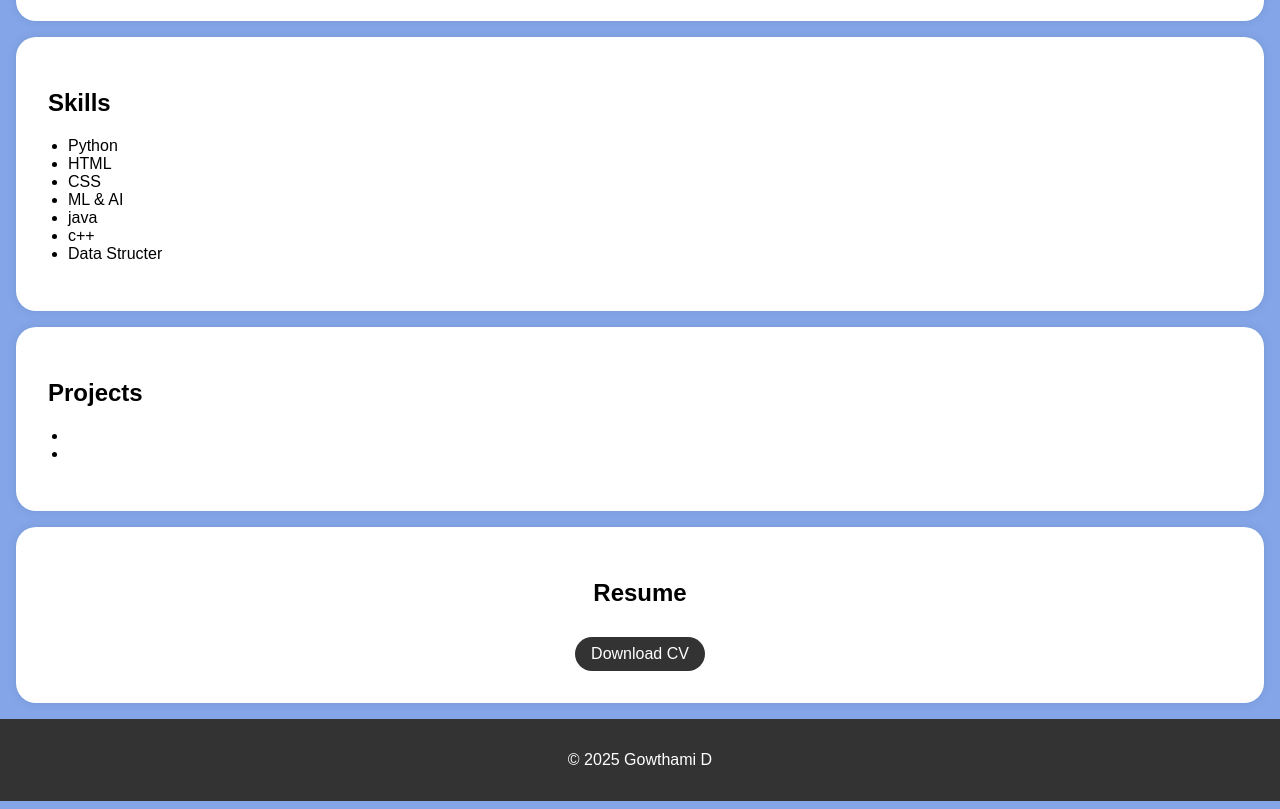
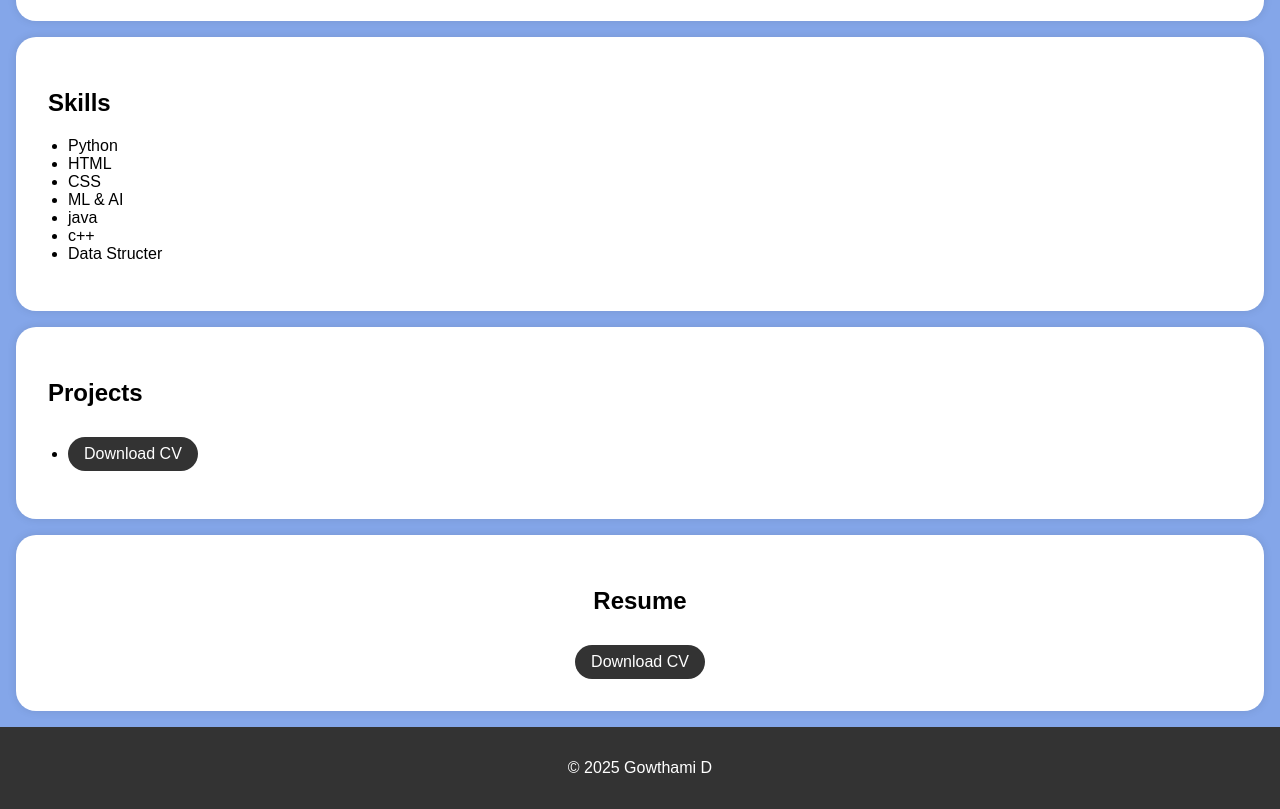
Before and after one commit to Gowthami714/Portfolio, a plain HTML site: page index.html in a window 1280 px wide. Shown: the part 591-1400 px from the top of the page. Drawn offline with Linux system fonts and the light colour scheme.

Commit message:
index.html

```diff
--- a/index.html
+++ b/index.html
@@ -95,7 +95,7 @@
     <header>
         <div class="header-content">
             <!-- Add your profile picture here -->
-            <img src="passport.jpg" alt="Your Profile Picture" class="profile-picture">
+            <img src="Gowthami photo" alt="Your Profile Picture" class="profile-picture">
             <h1>Gowthami D</h1>
             <p>Aspiring Student</p>
         </div>
@@ -149,8 +149,8 @@
         <div class="section-content">
             <h2>Projects</h2>
             <ul>
-                <li></li>
-                <li></li>
+                <li><a href="Gowthami internship" target="_blank" class="download-button">Download CV</a></li>
+
                 <!-- Add more project links here -->
             </ul>
         </div>
@@ -161,7 +161,7 @@
         <div class="section-content">
             <center>
             <h2>Resume</h2>
-            <a href="SANDHYA.S RESUME.pdf" target="_blank" class="download-button">Download CV</a>
+            <a href="Resume gowthami" target="_blank" class="download-button">Download CV</a>
         </center>
         </div>
 
```
